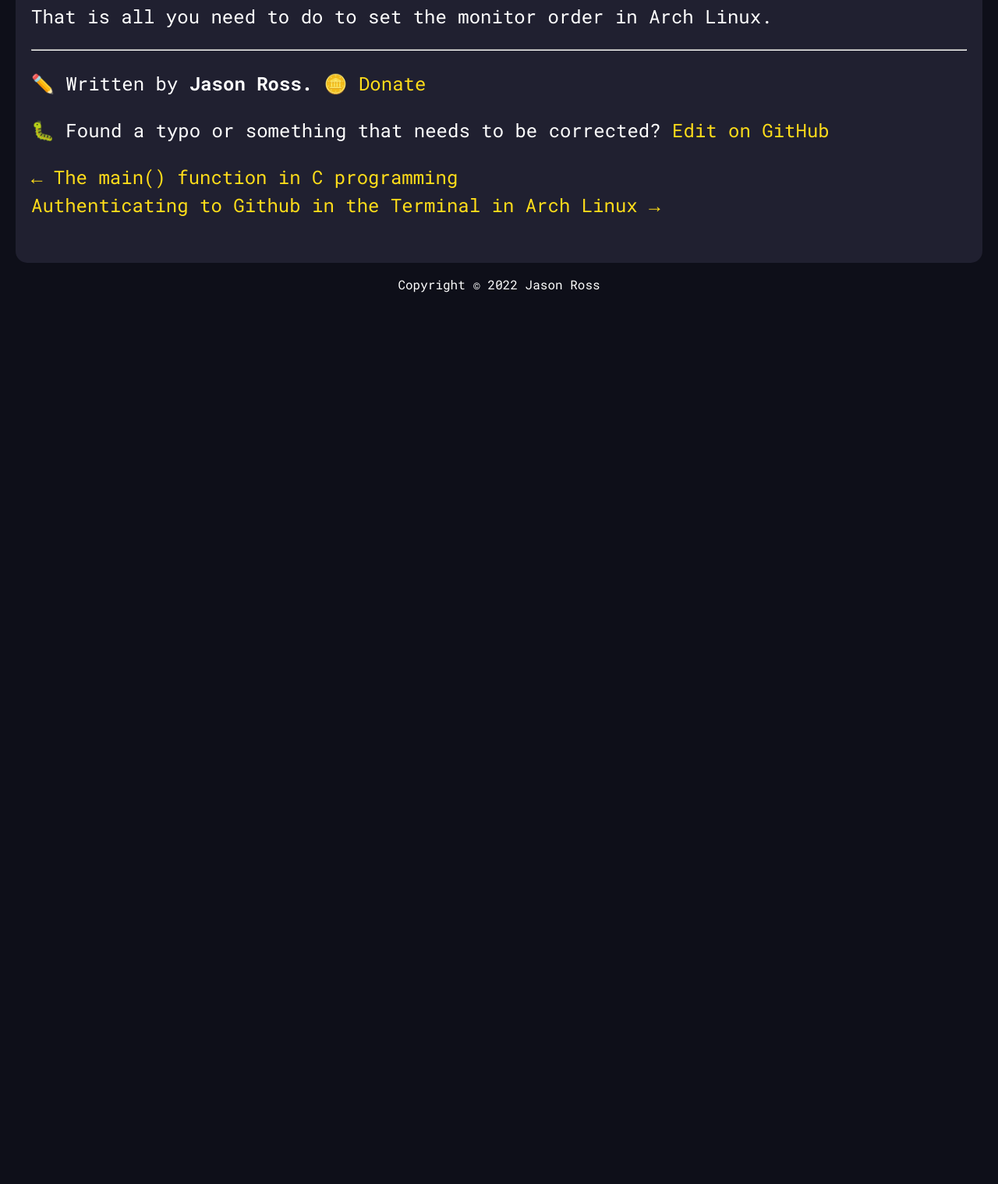
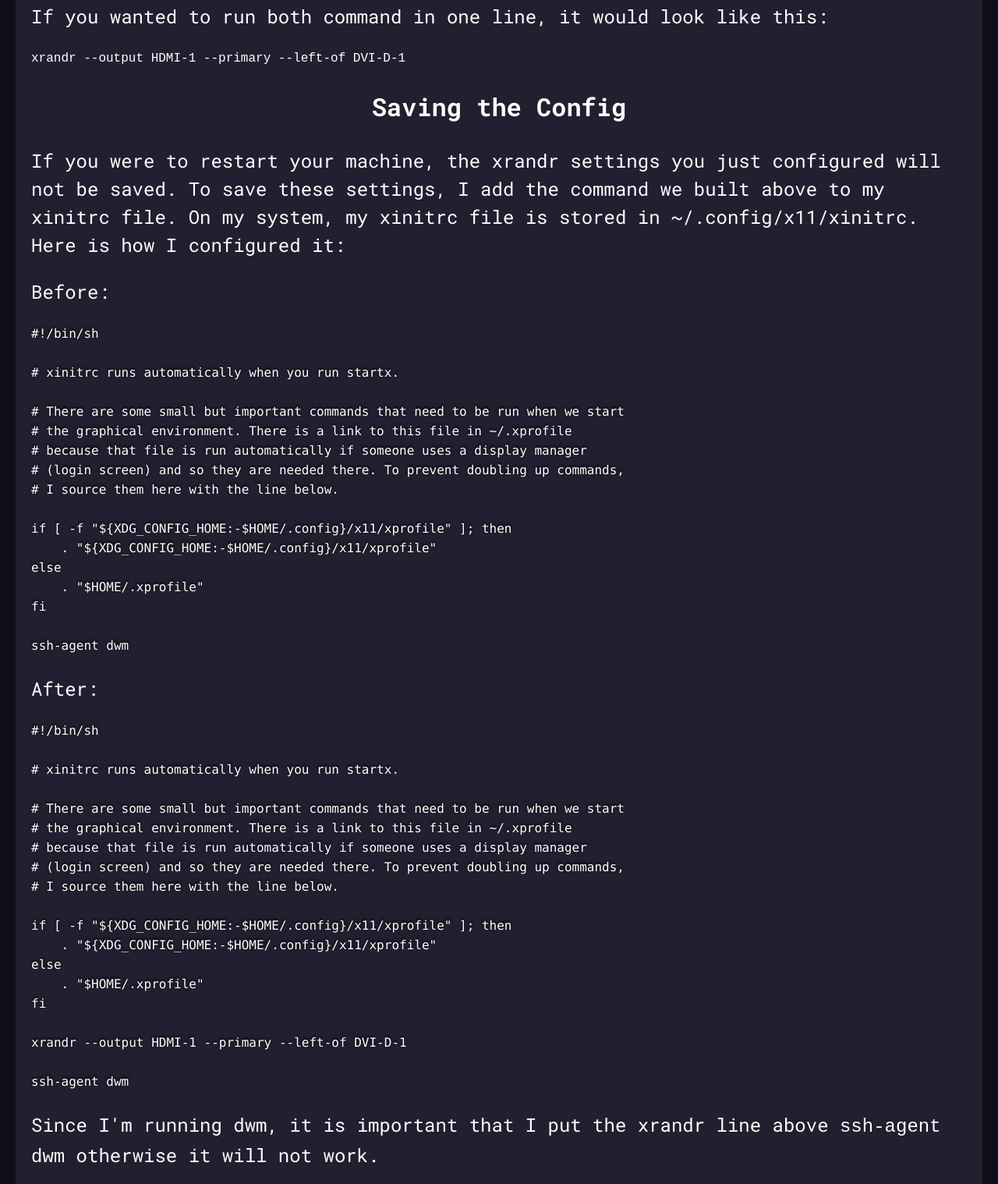
Before and after one commit to jarossnd/jason-ross-dev-v1, a Gatsby site: page /arch-linux-setting-monitor-display-order/ in a window 1280 px wide. Shown: the part 3682-5200 px from the top of the page at 78% size. Before the commit the page ends 4075 px from the top, so only its background shows below. Built offline with nearby package versions, Linux system fonts and the light colour scheme; Gatsby itself is replaced by a stand-in of ours; some packages are replaced by stand-ins of ours; code samples lack their colours.

Commit message:
Updated blog post for arch linux xrandr monitors how to save settings

````diff
--- a/blog/posts/arch-linux-setting-monitor-display-order/index.md
+++ b/blog/posts/arch-linux-setting-monitor-display-order/index.md
@@ -117,7 +117,7 @@ HDMI-1 connected 2560x1080+1920+0 (normal left inverted right x axis y axis) 798
 
 There are two issues for me with this output:
 
-1. My `HDMI-1` (LG 34") should be on the left side of `DVI-D-1`
+1. My `HDMI-1` (LG 34") identifier should be on the left side of `DVI-D-1`
 2. The `HDMI-1` monitor should be the primary monitor instead of `DVI-D-1`
 
 Let's fix issue #1 first by setting the correct monitor order:
@@ -134,4 +134,63 @@ xrandr --output HDMI-1 --primary
 
 If you had a lot of windows open, you might see the windows move since you changed which monitor was the primary.
 
+If you wanted to run both command in one line, it would look like this:
+
+```
+xrandr --output HDMI-1 --primary --left-of DVI-D-1
+```
+
+## Saving the Config
+
+If you were to restart your machine, the xrandr settings you just configured will not be saved. To save these settings, I add the command we built above to my xinitrc file. On my system, my xinitrc file is stored in ~/.config/x11/xinitrc. Here is how I configured it:
+
+Before:
+
+```bash
+#!/bin/sh
+
+# xinitrc runs automatically when you run startx.
+
+# There are some small but important commands that need to be run when we start
+# the graphical environment. There is a link to this file in ~/.xprofile
+# because that file is run automatically if someone uses a display manager
+# (login screen) and so they are needed there. To prevent doubling up commands,
+# I source them here with the line below.
+
+if [ -f "${XDG_CONFIG_HOME:-$HOME/.config}/x11/xprofile" ]; then
+	. "${XDG_CONFIG_HOME:-$HOME/.config}/x11/xprofile"
+else
+	. "$HOME/.xprofile"
+fi
+
+ssh-agent dwm
+```
+
+After:
+
+```bash
+#!/bin/sh
+
+# xinitrc runs automatically when you run startx.
+
+# There are some small but important commands that need to be run when we start
+# the graphical environment. There is a link to this file in ~/.xprofile
+# because that file is run automatically if someone uses a display manager
+# (login screen) and so they are needed there. To prevent doubling up commands,
+# I source them here with the line below.
+
+if [ -f "${XDG_CONFIG_HOME:-$HOME/.config}/x11/xprofile" ]; then
+	. "${XDG_CONFIG_HOME:-$HOME/.config}/x11/xprofile"
+else
+	. "$HOME/.xprofile"
+fi
+
+xrandr --output HDMI-1 --primary --left-of DVI-D-1
+
+ssh-agent dwm
+```
+
+Since I'm running dwm, it is important that I put the xrandr line above `ssh-agent dwm` otherwise it will not work.
+
+
 That is all you need to do to set the monitor order in Arch Linux.
````
